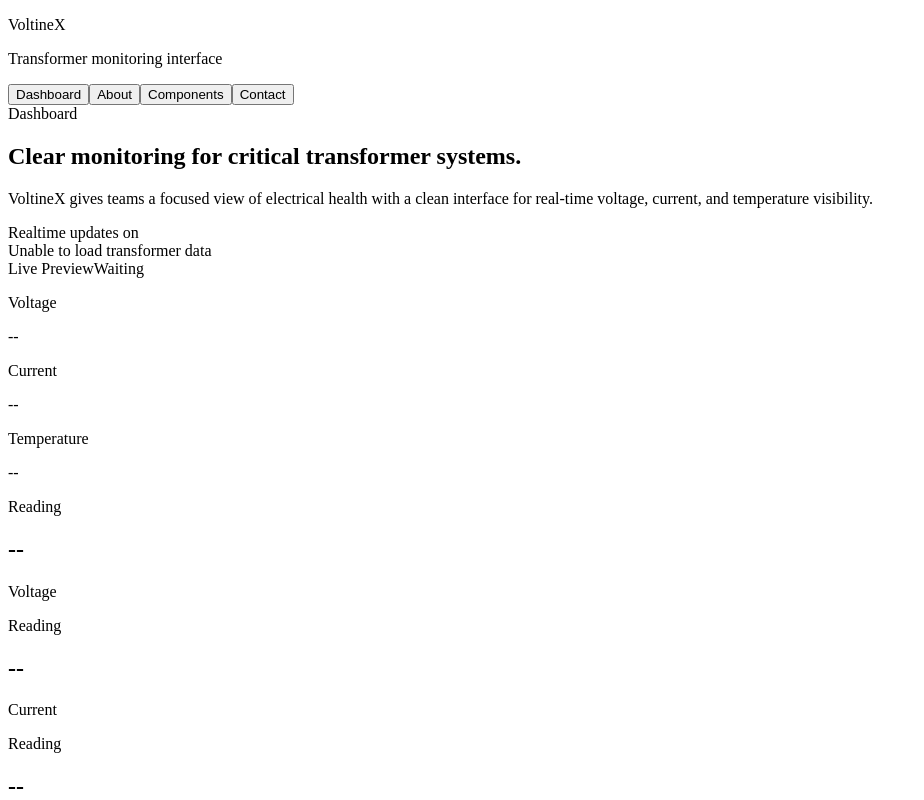
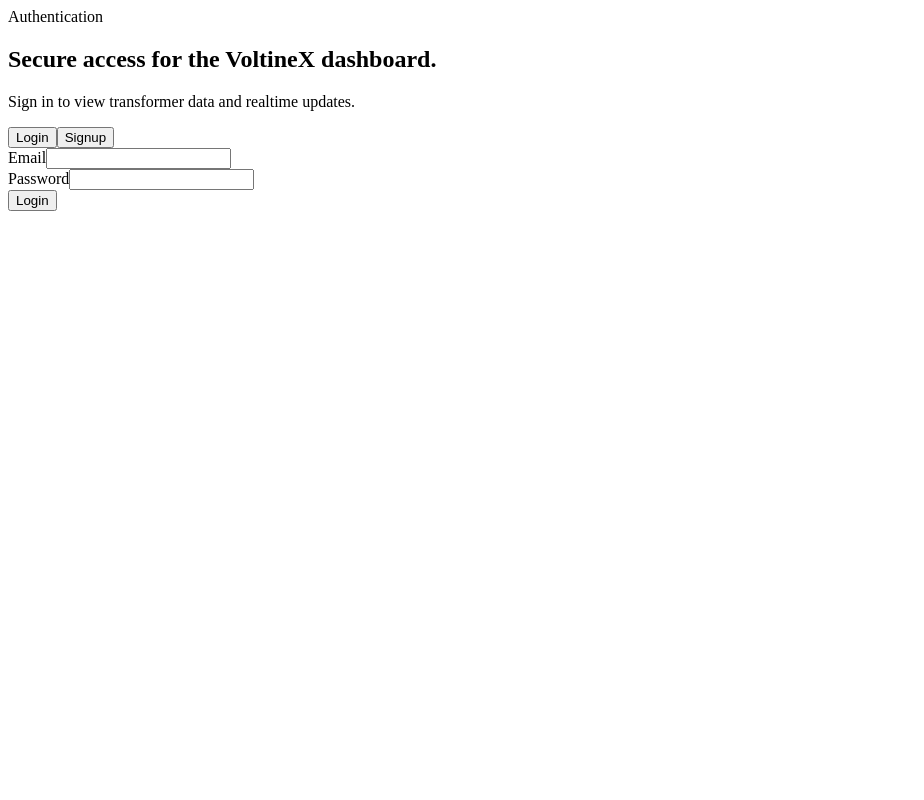
Before and after one commit to sohamrathod4567-hub/VoltineX, a React (Vite) app in the folder frontend/: page / in a window 1280 px wide. Shown: the top 800 px of the page, without its empty margins (0-924 px from the left). Built offline with nearby package versions, Linux system fonts and the light colour scheme; no server answers; the HTML template or start-up script is replaced by a standard one.

Commit message:
Added Features to Support the authenticatication

```diff
--- a/frontend/src/App.css
+++ b/frontend/src/App.css
@@ -85,6 +85,12 @@
   gap: 10px;
 }
 
+.nav-actions {
+  display: flex;
+  align-items: center;
+  gap: 12px;
+}
+
 .nav-link {
   border: 1px solid transparent;
   border-radius: 999px;
@@ -109,6 +115,37 @@
 .page-shell {
   width: min(1120px, 100%);
   margin: 0 auto;
+}
+
+.auth-shell {
+  min-height: calc(100vh - 48px);
+  display: grid;
+  place-items: center;
+}
+
+.auth-card {
+  width: min(460px, 100%);
+  padding: 32px;
+  border: 1px solid var(--light-grey);
+  border-radius: 28px;
+  background: rgba(255, 255, 255, 0.92);
+  box-shadow: 0 18px 60px rgba(0, 0, 0, 0.04);
+}
+
+.auth-switch {
+  display: flex;
+  gap: 10px;
+  margin: 24px 0 18px;
+}
+
+.auth-form {
+  display: grid;
+  gap: 14px;
+}
+
+.auth-error {
+  margin: 0;
+  color: var(--dark-grey);
 }
 
 .page {
@@ -480,7 +517,8 @@
   .section-grid,
   .stats-grid,
   .component-grid,
-  .contact-grid {
+  .contact-grid,
+  .chart-grid {
     grid-template-columns: 1fr;
   }
 
@@ -508,6 +546,12 @@
     width: 100%;
   }
 
+  .nav-actions {
+    width: 100%;
+    flex-direction: column;
+    align-items: stretch;
+  }
+
   .nav-link {
     flex: 1 1 calc(50% - 10px);
     text-align: center;
--- a/frontend/src/App.jsx
+++ b/frontend/src/App.jsx
@@ -5,6 +5,8 @@
 import AboutPage from './components/AboutPage.jsx';
 import ComponentsPage from './components/ComponentsPage.jsx';
 import ContactPage from './components/ContactPage.jsx';
+
+const storageKey = 'voltinex-auth';
 
 const pages = [
   { id: 'dashboard', label: 'Dashboard' },
@@ -20,13 +22,100 @@
   contact: ContactPage
 };
 
+function readStoredAuth() {
+  const savedValue = localStorage.getItem(storageKey);
+
+  if (!savedValue) {
+    return { token: '', user: null };
+  }
+
+  try {
+    const parsedValue = JSON.parse(savedValue);
+    return {
+      token: parsedValue.token || '',
+      user: parsedValue.user || null
+    };
+  } catch (error) {
+    return { token: '', user: null };
+  }
+}
+
+function AuthPanel({ mode, form, error, onModeChange, onChange, onSubmit }) {
+  return (
+    <section className="auth-shell">
+      <div className="auth-card">
+        <span className="eyebrow">Authentication</span>
+        <h1 className="section-title">Secure access for the VoltineX dashboard.</h1>
+        <p className="section-copy">
+          Sign in to view transformer data and realtime updates.
+        </p>
+
+        <div className="auth-switch">
+          <button
+            type="button"
+            className={`nav-link ${mode === 'login' ? 'is-active' : ''}`}
+            onClick={() => onModeChange('login')}
+          >
+            Login
+          </button>
+          <button
+            type="button"
+            className={`nav-link ${mode === 'signup' ? 'is-active' : ''}`}
+            onClick={() => onModeChange('signup')}
+          >
+            Signup
+          </button>
+        </div>
+
+        <form className="auth-form" onSubmit={onSubmit}>
+          {mode === 'signup' ? (
+            <div className="field">
+              <label htmlFor="name">Name</label>
+              <input id="name" name="name" type="text" value={form.name} onChange={onChange} />
+            </div>
+          ) : null}
+
+          <div className="field">
+            <label htmlFor="email">Email</label>
+            <input id="email" name="email" type="email" value={form.email} onChange={onChange} />
+          </div>
+
+          <div className="field">
+            <label htmlFor="password">Password</label>
+            <input id="password" name="password" type="password" value={form.password} onChange={onChange} />
+          </div>
+
+          {error ? <p className="auth-error">{error}</p> : null}
+
+          <button type="submit" className="primary-button">
+            {mode === 'login' ? 'Login' : 'Create Account'}
+          </button>
+        </form>
+      </div>
+    </section>
+  );
+}
+
 export default function App() {
+  const storedAuth = readStoredAuth();
   const [activePage, setActivePage] = useState('dashboard');
+  const [authMode, setAuthMode] = useState('login');
+  const [authForm, setAuthForm] = useState({ name: '', email: '', password: '' });
+  const [authError, setAuthError] = useState('');
+  const [authLoading, setAuthLoading] = useState(false);
+  const [token, setToken] = useState(storedAuth.token);
+  const [user, setUser] = useState(storedAuth.user);
   const [data, setData] = useState([]);
   const [isLoading, setIsLoading] = useState(true);
   const [error, setError] = useState('');
 
   useEffect(() => {
+    if (!token) {
+      setData([]);
+      setIsLoading(false);
+      return undefined;
+    }
+
     let isMounted = true;
 
     async function loadData() {
@@ -34,7 +123,11 @@
         setIsLoading(true);
         setError('');
 
-        const response = await fetch('/api/data');
+        const response = await fetch('/api/data', {
+          headers: {
+            Authorization: `Bearer ${token}`
+          }
+        });
         if (!response.ok) {
           throw new Error('Failed to fetch data');
         }
@@ -46,7 +139,11 @@
         }
       } catch (fetchError) {
         if (isMounted) {
-          setError('Unable to load transformer data');
+          if (fetchError.message === 'Failed to fetch data') {
+            setError('Unable to load transformer data');
+          } else {
+            setError('Connection unavailable');
+          }
         }
       } finally {
         if (isMounted) {
@@ -60,11 +157,18 @@
     return () => {
       isMounted = false;
     };
-  }, []);
+  }, [token]);
 
   useEffect(() => {
+    if (!token) {
+      return undefined;
+    }
+
     const socket = io('/', {
-      transports: ['websocket']
+      transports: ['websocket'],
+      auth: {
+        token
+      }
     });
 
     socket.on('newData', (record) => {
@@ -92,15 +196,92 @@
     return () => {
       socket.disconnect();
     };
-  }, []);
+  }, [token]);
+
+  useEffect(() => {
+    if (token && user) {
+      localStorage.setItem(storageKey, JSON.stringify({ token, user }));
+      return;
+    }
+
+    localStorage.removeItem(storageKey);
+  }, [token, user]);
+
+  async function handleAuthSubmit(event) {
+    event.preventDefault();
+    setAuthLoading(true);
+    setAuthError('');
+
+    try {
+      const endpoint = authMode === 'login' ? '/api/auth/login' : '/api/auth/signup';
+      const body =
+        authMode === 'login'
+          ? { email: authForm.email, password: authForm.password }
+          : authForm;
+
+      const response = await fetch(endpoint, {
+        method: 'POST',
+        headers: {
+          'Content-Type': 'application/json'
+        },
+        body: JSON.stringify(body)
+      });
+
+      const result = await response.json();
+
+      if (!response.ok) {
+        throw new Error(result.error || 'Authentication failed');
+      }
+
+      setToken(result.token);
+      setUser(result.user);
+      setActivePage('dashboard');
+      setAuthForm({ name: '', email: '', password: '' });
+      setAuthError('');
+    } catch (submitError) {
+      setAuthError(submitError.message);
+    } finally {
+      setAuthLoading(false);
+    }
+  }
+
+  function handleAuthChange(event) {
+    const { name, value } = event.target;
+    setAuthForm((currentForm) => ({ ...currentForm, [name]: value }));
+  }
+
+  function handleLogout() {
+    setToken('');
+    setUser(null);
+    setData([]);
+    setError('');
+    setActivePage('about');
+  }
 
   const ActivePage = pageMap[activePage];
 
   return (
     <div className="app-shell">
-      <Navbar items={pages} activePage={activePage} onNavigate={setActivePage} />
+      {token ? (
+        <Navbar
+          items={pages}
+          activePage={activePage}
+          onNavigate={setActivePage}
+          user={user}
+          onLogout={handleLogout}
+        />
+      ) : null}
       <main className="page-shell">
-        {activePage === 'dashboard' ? (
+        {!token ? (
+          <AuthPanel
+            mode={authMode}
+            form={authForm}
+            error={authError || (authLoading ? 'Processing request' : '')}
+            onModeChange={setAuthMode}
+            onChange={handleAuthChange}
+            onSubmit={handleAuthSubmit}
+          />
+        ) : activePage === 'dashboard' ? (
           <DashboardPage data={data} isLoading={isLoading} error={error} />
         ) : (
           <ActivePage />
--- a/frontend/src/components/Navbar.jsx
+++ b/frontend/src/components/Navbar.jsx
@@ -1,11 +1,12 @@
-export default function Navbar({ items, activePage, onNavigate }) {
+export default function Navbar({ items, activePage, onNavigate, user, onLogout }) {
   return (
     <header className="navbar">
       <div className="brand-block">
         <p className="brand-mark">VoltineX</p>
-        <p className="brand-copy">Transformer monitoring interface</p>
+        <p className="brand-copy">{user ? `Signed in as ${user.name}` : 'Transformer monitoring interface'}</p>
       </div>
 
+      <div className="nav-actions">
         <nav className="nav-links" aria-label="Primary">
           {items.map((item) => (
             <button
@@ -18,6 +19,10 @@
             </button>
           ))}
         </nav>
+        <button type="button" className="nav-link" onClick={onLogout}>
+          Logout
+        </button>
+      </div>
     </header>
   );
 }
```
Also changed, not shown: 2 other files (tests, documents, lock files or other folders). Lines whose indentation alone changed are shown as unchanged.
